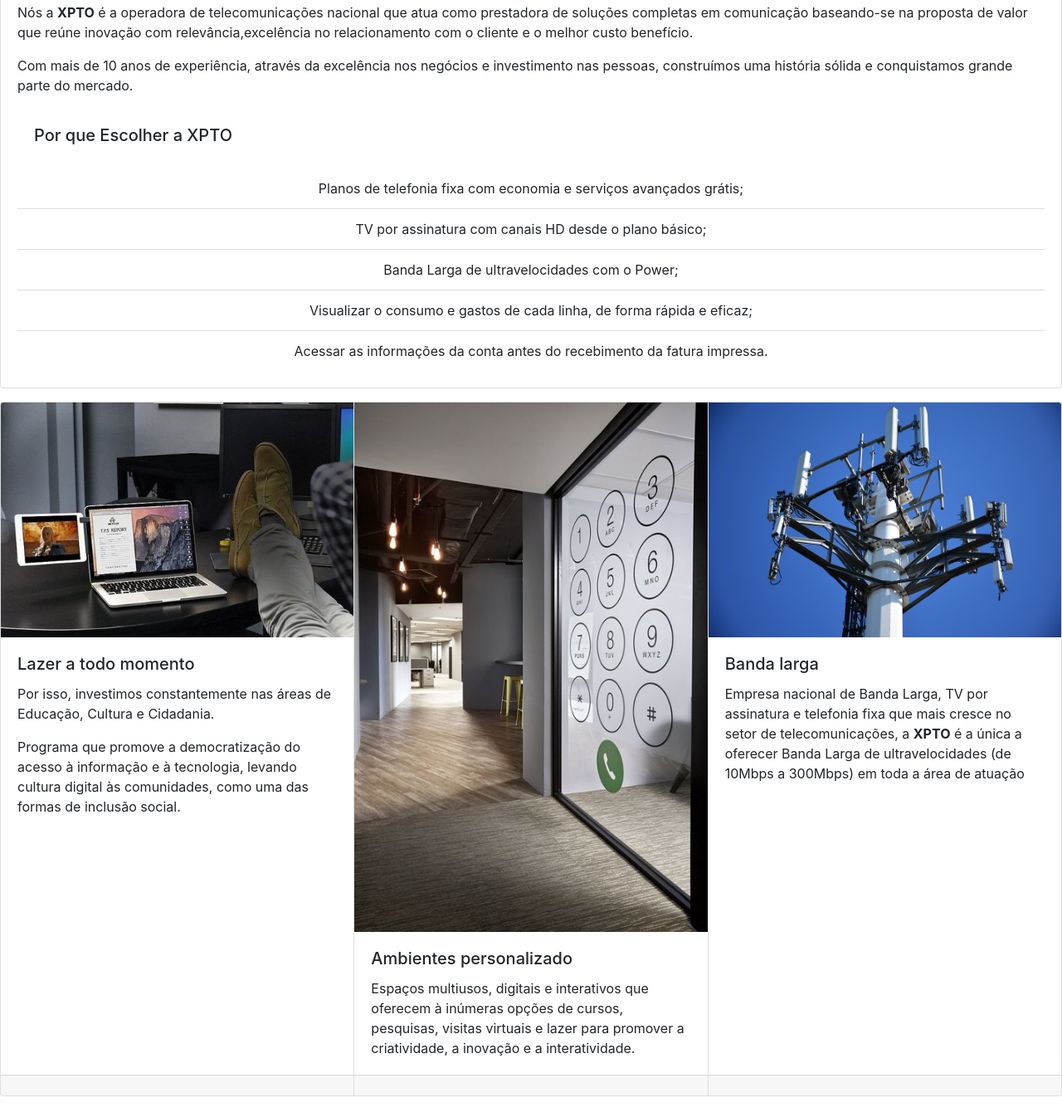
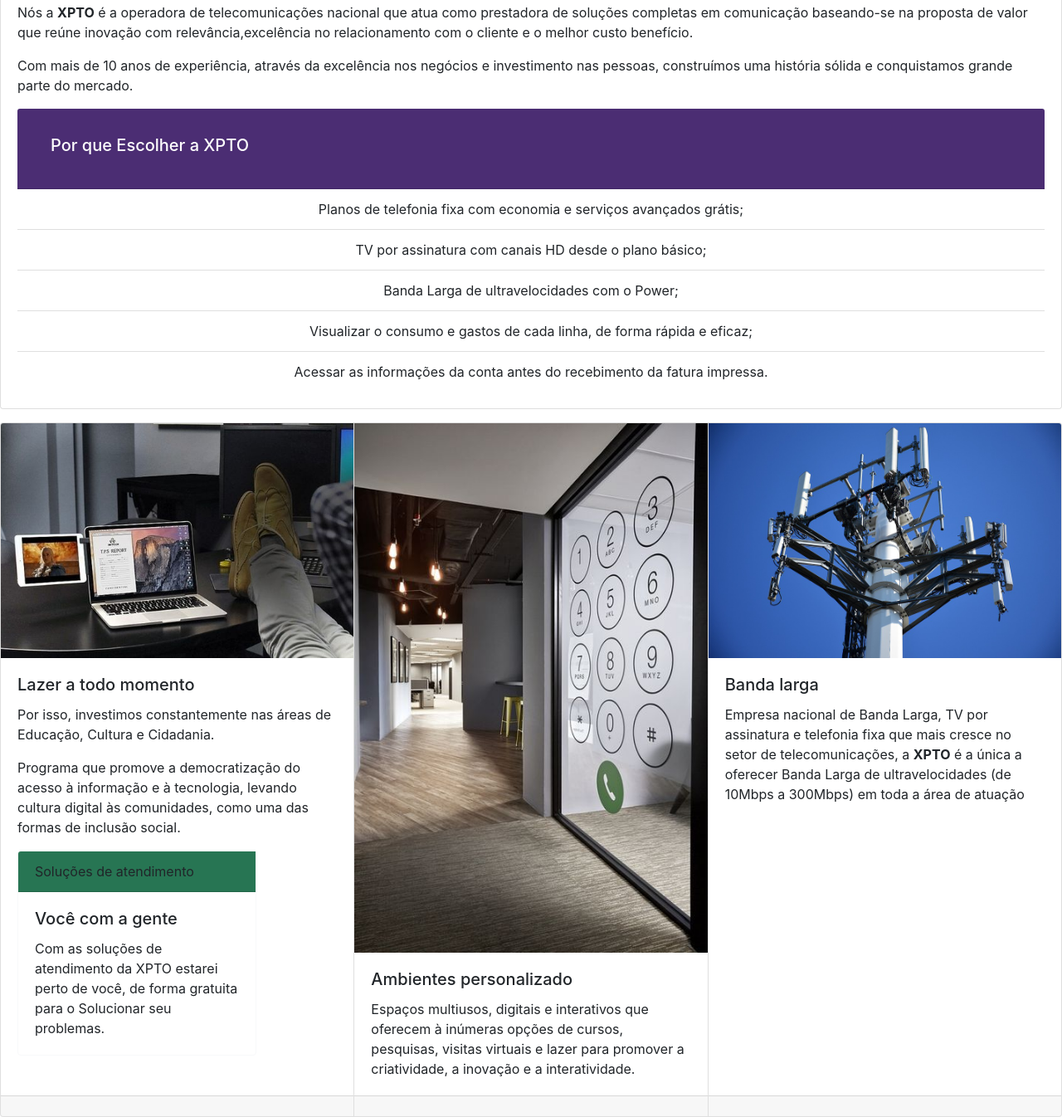
Before and after one commit to gitcamargoj/projeto01, a plain HTML site: page web/institucional.html in a window 1280 px wide. Shown: the part 500-1846 px from the top of the page at 83% size. Before the commit the page ends 1821 px from the top, so only its background shows below. Drawn offline with nearby package versions, Linux system fonts and the light colour scheme.

Commit message:
web/institucional.html

```diff
--- a/web/institucional.html
+++ b/web/institucional.html
@@ -61,7 +61,10 @@
         <p>Com mais de 10 anos de experiência, através da excelência nos negócios e investimento nas
             pessoas, construímos uma história sólida e conquistamos grande parte do mercado.</p>
         <div>
-            <h5 class="card-body">Por que Escolher a XPTO</h5>
+            <div class="card-header" style="background-color: #4B2D73">
+              <span style="color:white;font-wight:bold">
+                  <h5 class="card-body">Por que Escolher a XPTO</h5></span>
+            </div>
             <center><ol class="list-group list-group-flush">
   <li class="list-group-item">Planos de telefonia fixa com economia e serviços avançados grátis;
 </li>
@@ -90,9 +93,16 @@
           <p class="card-text">Por isso, investimos constantemente nas áreas de Educação,
               Cultura e Cidadania.</p>
           <p>Programa que promove a democratização do acesso à informação e à tecnologia,
-              levando cultura digital às comunidades, como uma das formas de inclusão social.
-
+              levando cultura digital às comunidades, como uma das formas de inclusão social.</p>
+          <div class="card border-light mb-3" style="max-width: 18rem;">
+              <div class="card-header" style="background-color: #277553">Soluções de atendimento</div>
+  <div class="card-body">
+    <h5 class="card-title">Você com a gente</h5>
+    <p class="card-text">Com as soluções de atendimento da XPTO estarei
+        perto de você, de forma gratuita para o Solucionar seu problemas.
     </p>
+  </div>
+</div>
         </div>
         <div class="card-footer">
           <small class="text-muted"></small>
```
